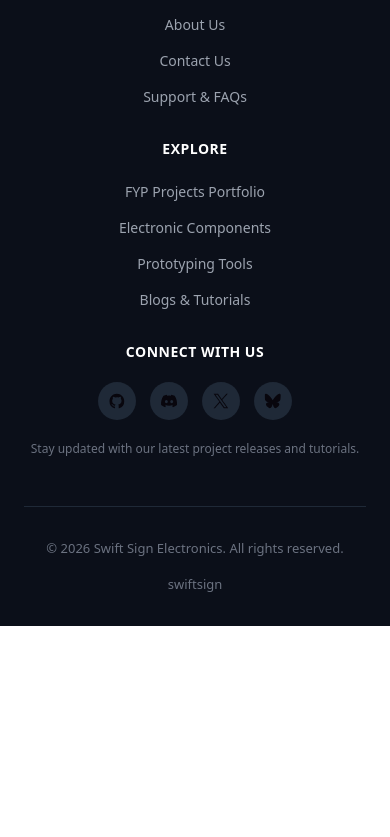
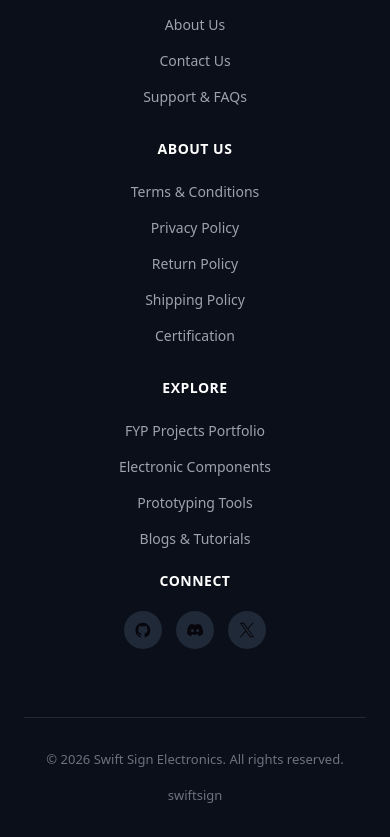
Before and after one commit to kararhussain03212/Swift-Sign-Electronics, a React (Vite) app: page /#/checkout/details in a window 390 px wide. Shown: the part 816-1653 px from the top of the page. Before the commit the page ends 1442 px from the top, so only its background shows below. Built offline with nearby package versions, Linux system fonts and the light colour scheme.

Commit message:
Updated homepage and fixed responsive layout

```diff
--- a/src/components/Footer.css
+++ b/src/components/Footer.css
@@ -1,3 +1,4 @@
+/* --- Base Container --- */
 .footer-container {
   background-color: #0b0f19;
   color: #9ca3af;
@@ -6,6 +7,7 @@
   font-family: system-ui, -apple-system, sans-serif;
 }
 
+/* --- 4-Column Grid --- */
 .footer-grid {
   max-width: 1280px;
   margin: 0 auto;
@@ -15,53 +17,11 @@
   margin-bottom: 48px;
 }
 
-@media (max-width: 768px) {
-  .footer-grid {
-    grid-template-columns: 1fr;
-    gap: 30px;
-    text-align: center;
-  }
-  .footer-brand-col {
-    align-items: center;
-  }
-  .footer-social-icons {
-    justify-content: center;
-  }
-  .footer-links-list {
-    align-items: center;
-  }
-}
-
-.footer-brand-col {
-  display: flex;
-  flex-direction: column;
-  gap: 16px;
-}
-
-.footer-logo-title {
-  font-size: 20px;
+.footer-col-title {
+  color: #ffffff;
+  font-size: 16px;
   font-weight: 700;
-  color: #ffffff;
-  text-decoration: none;
-}
-
-.footer-logo-accent {
-  color: #0fafb8;
-}
-
-.footer-tagline {
-  font-size: 14px;
-  line-height: 1.6;
-  color: #9ca3af;
-}
-
-.footer-col-title {
-  font-size: 14px;
-  font-weight: 700;
-  text-transform: uppercase;
-  letter-spacing: 0.5px;
-  color: #ffffff;
-  margin-bottom: 20px;
+  margin-bottom: 16px;
 }
 
 .footer-links-list {
@@ -73,6 +33,7 @@
   gap: 12px;
 }
 
+/* --- Link Styling --- */
 .footer-link-item a {
   font-size: 14px;
   color: #9ca3af;
@@ -80,10 +41,19 @@
   transition: color 0.2s ease;
 }
 
+/* Underline effect - targets paths containing these keywords (case-insensitive) */
+.footer-links-list:has(a[href*="terms"], a[href*="policy"], a[href*="certification"]) .footer-link-item a {
+  text-decoration: underline;
+  text-underline-offset: 4px;
+  text-decoration-color: #4b5563;
+}
+
 .footer-link-item a:hover {
   color: #0fafb8;
+  text-decoration-color: #0fafb8;
 }
 
+/* --- Social Icons --- */
 .footer-social-icons {
   display: flex;
   gap: 14px;
@@ -93,14 +63,12 @@
 .footer-social-btn {
   background-color: #1f2937;
   color: #ffffff;
-  border: none;
   width: 38px;
   height: 38px;
   border-radius: 50%;
   display: flex;
   align-items: center;
   justify-content: center;
-  cursor: pointer;
   transition: all 0.3s ease;
 }
 
@@ -109,12 +77,7 @@
   transform: translateY(-2px);
 }
 
-.footer-social-btn svg {
-  width: 18px;
-  height: 18px;
-  fill: currentColor;
-}
-
+/* --- Bottom Row --- */
 .footer-bottom-row {
   max-width: 1280px;
   margin: 0 auto;
@@ -127,25 +90,10 @@
   color: #6b7280;
 }
 
-@media (max-width: 640px) {
-  .footer-bottom-row {
-    flex-direction: column;
-    gap: 16px;
+/* --- Responsive --- */
+@media (max-width: 768px) {
+  .footer-grid {
+    grid-template-columns: 1fr;
     text-align: center;
   }
 }
-
-.footer-bottom-links {
-  display: flex;
-  gap: 24px;
-}
-
-.footer-bottom-link {
-  color: inherit;
-  text-decoration: none;
-  transition: color 0.2s ease;
-}
-
-.footer-bottom-link:hover {
-  color: #0baf52;
-}
--- a/src/components/Footer.jsx
+++ b/src/components/Footer.jsx
@@ -5,17 +5,15 @@ export default function Footer() {
   return (
     <footer className="footer-container">
       <div className="footer-grid">
-        {/* Branding & Tagline */}
+        {/* COLUMN 1: Branding */}
         <div className="footer-brand-col">
-          <a href="#" className="footer-logo-title">
-            Swift Sign <span className="footer-logo-accent">Electronics</span>
-          </a>
-          <p className="footer-tagline">
+          <h3 className="footer-col-title">Swift Sign <span style={{color: '#0fafb8'}}>Electronics</span></h3>
+          <p style={{fontSize: '14px', lineHeight: '1.6'}}>
             Empowering engineers, scholars, and makers with premium components, customizable final year projects, and diagnostic laboratory tools.
           </p>
         </div>
 
-        {/* Quick Links */}
+        {/* COLUMN 2: Quick Links */}
         <div>
           <h3 className="footer-col-title">Quick Links</h3>
           <ul className="footer-links-list">
@@ -26,7 +24,19 @@ export default function Footer() {
           </ul>
         </div>
 
-        {/* Explore Links */}
+        {/* COLUMN 3: About Us */}
+        <div>
+          <h3 className="footer-col-title">About Us</h3>
+          <ul className="footer-links-list">
+            <li className="footer-link-item"><a href="/terms-and-conditions">Terms & Conditions</a></li>
+            <li className="footer-link-item"><a href="/privacy-policy">Privacy Policy</a></li>
+            <li className="footer-link-item"><a href="/return-policy">Return Policy</a></li>
+            <li className="footer-link-item"><a href="/shipping-policy">Shipping Policy</a></li>
+            <li className="footer-link-item"><a href="/certification">Certification</a></li>
+          </ul>
+        </div>
+
+        {/* COLUMN 4: Explore */}
         <div>
           <h3 className="footer-col-title">Explore</h3>
           <ul className="footer-links-list">
@@ -36,44 +46,10 @@ export default function Footer() {
             <li className="footer-link-item"><a href="#">Blogs & Tutorials</a></li>
           </ul>
         </div>
-
-        {/* Social connections */}
-        <div>
-          <h3 className="footer-col-title">Connect With Us</h3>
-          <div className="footer-social-icons">
-            <a href="https://github.com/vitejs/vite" target="_blank" rel="noreferrer" className="footer-social-btn" aria-label="GitHub">
-              <svg viewBox="0 0 19 19">
-                <use href="/icons.svg#github-icon"></use>
-              </svg>
-            </a>
-            <a href="https://chat.vite.dev/" target="_blank" rel="noreferrer" className="footer-social-btn" aria-label="Discord">
-              <svg viewBox="0 0 20 19">
-                <use href="/icons.svg#discord-icon"></use>
-              </svg>
-            </a>
-            <a href="https://x.com/vite_js" target="_blank" rel="noreferrer" className="footer-social-btn" aria-label="X (Twitter)">
-              <svg viewBox="0 0 19 19">
-                <use href="/icons.svg#x-icon"></use>
-              </svg>
-            </a>
-            <a href="https://bsky.app/profile/vite.dev" target="_blank" rel="noreferrer" className="footer-social-btn" aria-label="Bluesky">
-              <svg viewBox="0 0 16 17">
-                <use href="/icons.svg#bluesky-icon"></use>
-              </svg>
-            </a>
-          </div>
-          <p style={{ fontSize: '12px', color: '#6b7280' }}>
-            Stay updated with our latest project releases and tutorials.
-          </p>
-        </div>
       </div>
 
-      {/* Bottom Row */}
       <div className="footer-bottom-row">
         <p>© {new Date().getFullYear()} Swift Sign Electronics. All rights reserved.</p>
-        <div className="footer-bottom-links">
-          <a href="https://it.swiftsignbm.com/" className="footer-bottom-link" target="_blank" rel="noopener noreferrer">swiftsign</a>
-        </div>
       </div>
     </footer>
   );
--- a/src/components/Layout/Footer.jsx
+++ b/src/components/Layout/Footer.jsx
@@ -5,7 +5,7 @@ export default function Footer() {
   return (
     <footer className="footer-container">
       <div className="footer-grid">
-        {/* Branding & Tagline */}
+        {/* Col 1: Branding */}
         <div className="footer-brand-col">
           <a href="#" className="footer-logo-title">
             Swift Sign <span className="footer-logo-accent">Electronics</span>
@@ -15,7 +15,7 @@ export default function Footer() {
           </p>
         </div>
 
-        {/* Quick Links */}
+        {/* Col 2: Quick Links */}
         <div>
           <h3 className="footer-col-title">Quick Links</h3>
           <ul className="footer-links-list">
@@ -26,7 +26,19 @@ export default function Footer() {
           </ul>
         </div>
 
-        {/* Explore Links */}
+        {/* Col 3: About Us (Added) */}
+        <div>
+          <h3 className="footer-col-title">About Us</h3>
+          <ul className="footer-links-list">
+            <li className="footer-link-item"><a href="/terms-and-conditions">Terms & Conditions</a></li>
+            <li className="footer-link-item"><a href="/privacy-policy">Privacy Policy</a></li>
+            <li className="footer-link-item"><a href="/return-policy">Return Policy</a></li>
+            <li className="footer-link-item"><a href="/shipping-policy">Shipping Policy</a></li>
+            <li className="footer-link-item"><a href="/certification">Certification</a></li>
+          </ul>
+        </div>
+
+        {/* Column 4: Explore & Connect */}
 <div>
   <h3 className="footer-col-title">Explore</h3>
   <ul className="footer-links-list">
@@ -35,45 +47,26 @@ export default function Footer() {
     <li className="footer-link-item"><a href="#">Prototyping Tools</a></li>
     <li className="footer-link-item"><a href="#">Blogs & Tutorials</a></li>
   </ul>
-        </div>
 
-        {/* Social connections */}
-        <div>
-          <h3 className="footer-col-title">Connect With Us</h3>
+  {/* Added Social Icons back here */}
+  <h3 className="footer-col-title" style={{ marginTop: '20px' }}>CONNECT</h3>
   <div className="footer-social-icons">
     <a href="https://github.com/vitejs/vite" target="_blank" rel="noreferrer" className="footer-social-btn" aria-label="GitHub">
-              <svg viewBox="0 0 19 19">
-                <use href="/icons.svg#github-icon"></use>
-              </svg>
+      <svg viewBox="0 0 19 19"><use href="/icons.svg#github-icon"></use></svg>
     </a>
     <a href="https://chat.vite.dev/" target="_blank" rel="noreferrer" className="footer-social-btn" aria-label="Discord">
-              <svg viewBox="0 0 20 19">
-                <use href="/icons.svg#discord-icon"></use>
-              </svg>
+      <svg viewBox="0 0 20 19"><use href="/icons.svg#discord-icon"></use></svg>
     </a>
     <a href="https://x.com/vite_js" target="_blank" rel="noreferrer" className="footer-social-btn" aria-label="X (Twitter)">
-              <svg viewBox="0 0 19 19">
-                <use href="/icons.svg#x-icon"></use>
-              </svg>
-            </a>
-            <a href="https://bsky.app/profile/vite.dev" target="_blank" rel="noreferrer" className="footer-social-btn" aria-label="Bluesky">
-              <svg viewBox="0 0 16 17">
-                <use href="/icons.svg#bluesky-icon"></use>
-              </svg>
+      <svg viewBox="0 0 19 19"><use href="/icons.svg#x-icon"></use></svg>
     </a>
   </div>
-          <p style={{ fontSize: '12px', color: '#6b7280' }}>
-            Stay updated with our latest project releases and tutorials.
-          </p>
 </div>
       </div>
 
-      {/* Bottom Row */}
       <div className="footer-bottom-row">
         <p>© {new Date().getFullYear()} Swift Sign Electronics. All rights reserved.</p>
-        <div className="footer-bottom-links">
         <a href="https://it.swiftsignbm.com/" className="footer-bottom-link" target="_blank" rel="noopener noreferrer">swiftsign</a>
-        </div>
       </div>
     </footer>
   );
```
Also changed, not shown: src/App.jsx (line endings or trailing spaces). Lines whose indentation alone changed are shown as unchanged.
